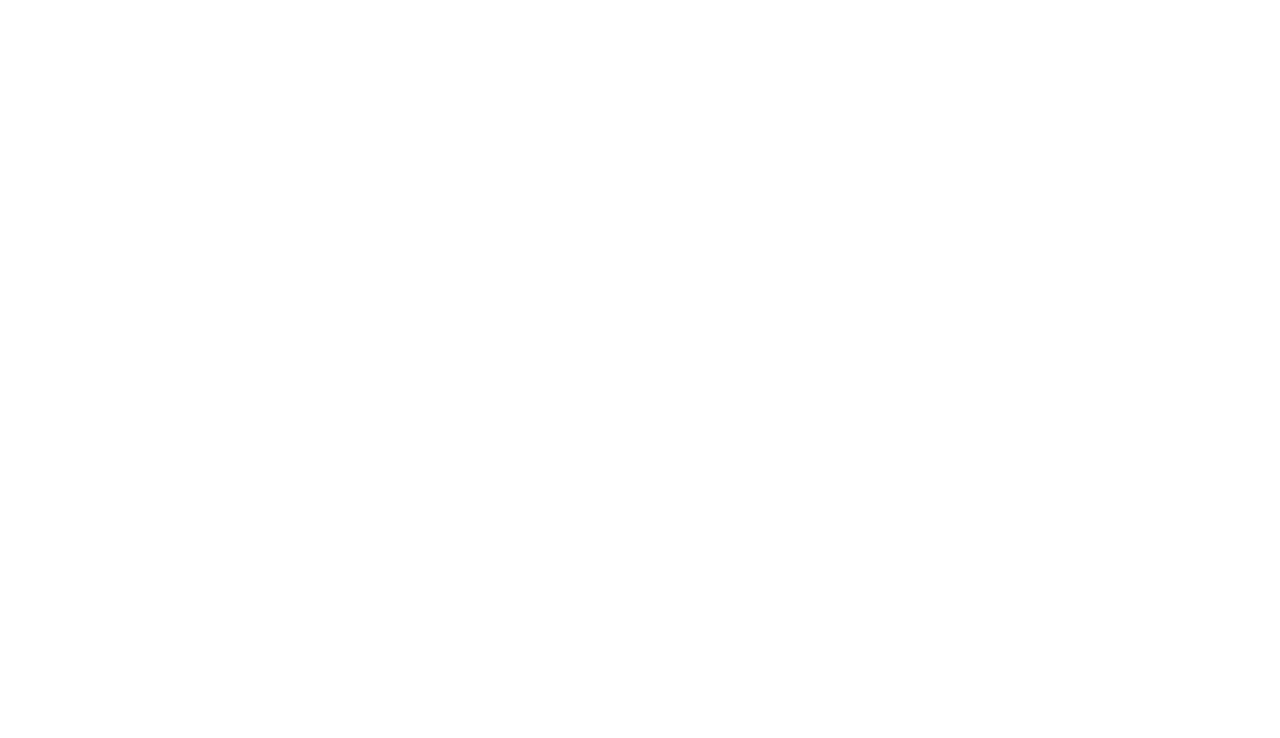
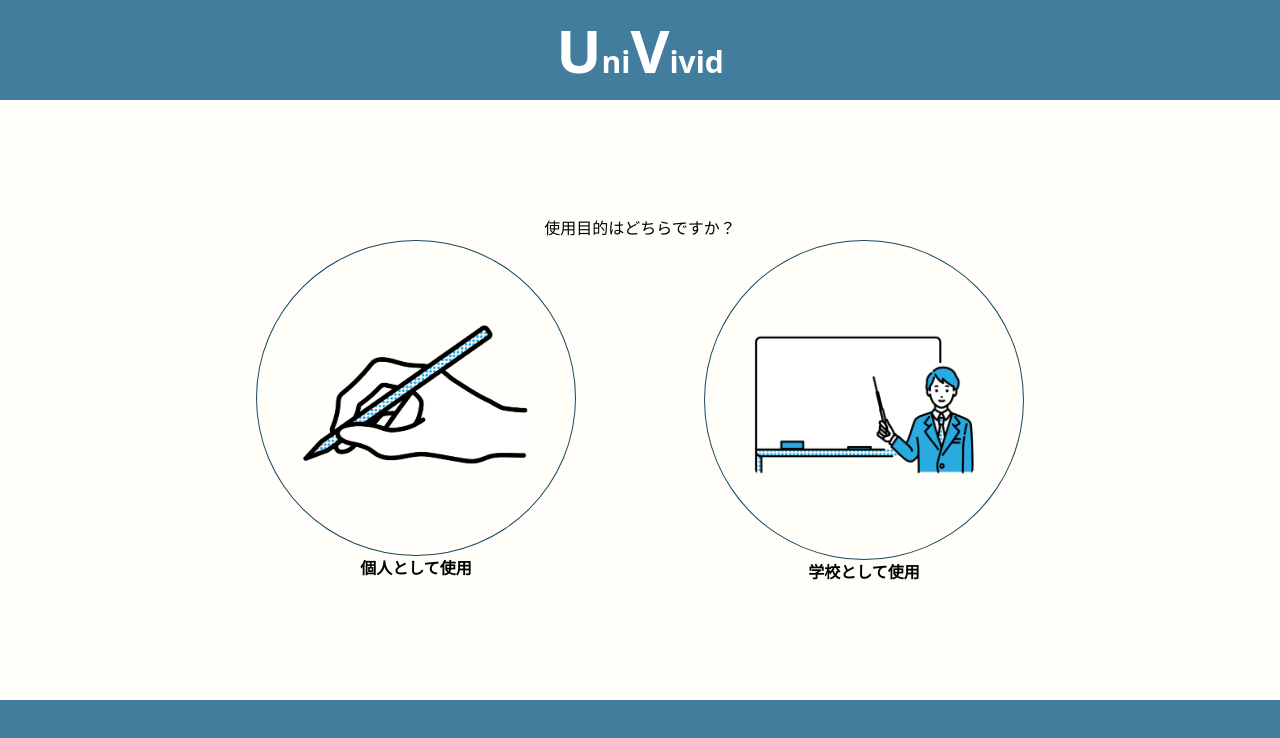
Before and after one commit to mod0dethink/UniVivid, a React (Create React App) app: page /entitiyselection in a window 1280 px wide. Before the commit this address had no page. Shown: the top 738 px of the page. Built offline with nearby package versions, Linux system fonts and the light colour scheme.

Commit message:
学校法人用新規登録画面の作成、使用目的選択画面の作成、Welcome画面の作成おわりました。

```diff
--- a/src/App.js
+++ b/src/App.js
@@ -6,8 +6,12 @@
 
 import LoginComponent from './components/LoginComponent'
 import CreateAccount from './components/CreateAccount'
+import { CreateSchoolAccount } from './components/CreateAccount'
+
 import CategoryComponent from './components/CategoryComponent'
 import WelcomeComponent from './components/WelcomeComponent'
+import EntitySelection from './components/EntitySelection'
+import './assets/scripts/animation'
 
 const App = () => {
   return (
@@ -16,8 +20,11 @@
         <Route path="/" element={<TransitionalScreen />} />
         <Route path="/login" element={<LoginComponent />} />
         <Route path="/createaccount" element={<CreateAccount />} />
+        <Route path="/createschoolaccount" element={<CreateSchoolAccount />} />
+
         <Route path="/category" element={<CategoryComponent />} />
         <Route path="/welcome" element={<WelcomeComponent />} />
+        <Route path="/entitiyselection" element={<EntitySelection />} />
       </Routes>
     </Router>
   )
--- a/src/assets/styles/Animations.css
+++ b/src/assets/styles/Animations.css
@@ -1,6 +1,5 @@
 .link-btn {
   transition: 0.5s;
-  background-color: #ffffff;
 }
 .inner-text {
   transition: 0.5s;
--- a/src/components/CreateAccount.js
+++ b/src/components/CreateAccount.js
@@ -38,4 +38,54 @@
   )
 }
 
+function CreateSchoolAccount() {
+  return (
+    <div className="from-container">
+      <section className="margin-section ">
+        <div>新規登録</div>
+      </section>
+
+      <section className="from-background">
+        <div className="from-nav">
+          <from>
+            <div>
+              <p>メールアドレス</p>
+              <input type="emaile" name="emaile" placeholder="aaa" />
+            </div>
+
+            <div>
+              <p>パスワード</p>
+              <input type="password" name="password" placeholder="123" />
+            </div>
+
+            <div>
+              <p>ユーザ名</p>
+              <input type="text" name="username" placeholder="abcd" />
+            </div>
+            <div>
+              <p>学校名</p>
+              <input type="text" name="username" placeholder="abcd" />
+            </div>
+            <div>
+              <p>大学URL</p>
+              <input type="text" name="username" placeholder="abcd" />
+            </div>
+            <div>
+              <p>寄付ページURL</p>
+              <input type="text" name="username" placeholder="abcd" />
+            </div>
+
+            <div>
+              <button>登録</button>
+            </div>
+          </from>
+        </div>
+      </section>
+
+      <section className="margin-section">　　　　　　</section>
+    </div>
+  )
+}
+
 export default CreateAccount
+export { CreateSchoolAccount }
--- /dev/null
+++ b/src/components/EntitySelection.js
@@ -0,0 +1,54 @@
+import React from 'react'
+import '../assets/styles/UnivividStyle.css'
+import '../assets/styles/Dimensions.css'
+import '../assets/styles/Animations.css'
+
+import { Link } from 'react-router-dom'
+import PenImg from '../assets/images/pen.png'
+import TeacherImg from '../assets/images/teacher.png'
+
+function EntitySelection() {
+  return (
+    <div className="h-screen flex flex-col justify-between">
+      <section className="w-screen  bg-[#427d9d] text-white text-center font-bold py-5">
+        <div>
+          <span className="text-6xl">U</span>
+          <span className="text-3xl">ni</span>
+          <span className="text-6xl">V</span>
+          <span className="text-3xl">ivid</span>
+        </div>
+      </section>
+      <section className="flex flex-col items-center justify-center sw-screen h-full bg-[#FFFEF8]">
+        <div>
+          <p>使用目的はどちらですか？</p>
+        </div>
+        <div className="flex">
+          <Link
+            to="/createaccount"
+            className="flex-1 w-1/3 min-w-[150px] w-[25vw] max-w-[500px]"
+          >
+            <div className="border border-solid border-[#164863] rounded-[50%]">
+              <img src={PenImg} alt="pen" />
+            </div>
+            <p className="text-center font-bold">個人として使用</p>
+          </Link>
+          <div className="px-[5vw]"></div>
+          <Link
+            to="/createschoolaccount"
+            className="flex-1 w-1/3 min-w-[150px] w-[25vw] max-w-[500px]"
+          >
+            <div className="border border-solid border-[#164863] rounded-[50%]">
+              <img src={TeacherImg} alt="teacher" />
+            </div>
+            <p className="text-center font-bold">学校として使用</p>
+          </Link>
+        </div>
+      </section>
+      <section className="w-screen bg-[#427d9d] text-white text-6xl text-center font-bold py-5">
+        <div>　　　</div>
+      </section>
+    </div>
+  )
+}
+
+export default EntitySelection
--- a/src/components/WelcomeComponent.js
+++ b/src/components/WelcomeComponent.js
@@ -22,11 +22,11 @@
         </div>
 
         <Link
-          to="/createaccount"
+          to="/login"
           className="link-btn flex flex-col items-center w-full py-10"
         >
           <div className="inner-text">
-            <p className="font-black">Login</p>
+            <p className="font-black ">Login</p>
           </div>
 
           <div className="w-1/2 justify-end flex">
@@ -37,7 +37,7 @@
         </Link>
 
         <Link
-          to="/login"
+          to="/entitiyselection"
           className="link-btn flex flex-col items-center w-full py-10"
         >
           <div className="font-black inner-text">NewAccount</div>
```
Also changed, not shown: src/assets/images/pen.png (added), src/assets/images/teacher.png (added), src/assets/scripts/animation.js (added), src/assets/styles/bg-images.css (added).
